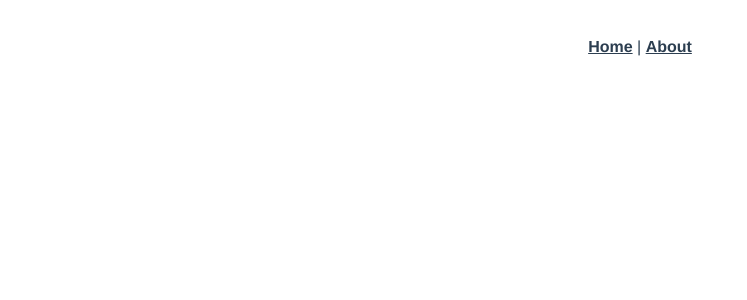
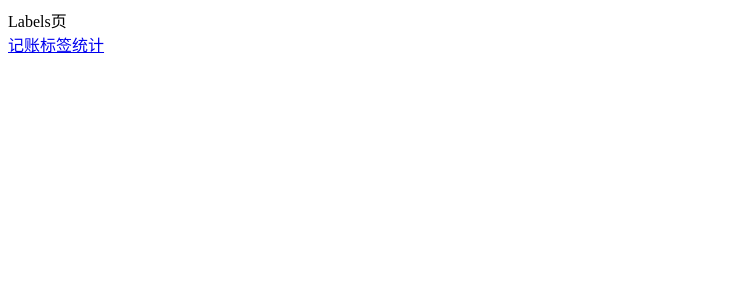
Before and after one commit to jaycemxy/money-bag, a Vue app: page /#/labels in a window 1280 px wide. Shown: the top 300 px of the page, without its empty margins (0-747 px from the left). Built offline with nearby package versions, Linux system fonts and the light colour scheme.

Commit message:
添加三个初始页面

```diff
--- a/src/App.vue
+++ b/src/App.vue
@@ -1,10 +1,11 @@
 <template>
-  <div id="app">
-    <div id="nav">
-      <router-link to="/">Home</router-link> |
-      <router-link to="/about">About</router-link>
+  <div>
+    <router-view/>
+    <div>
+      <router-link to="/money">记账</router-link>
+      <router-link to="/labels">标签</router-link>
+      <router-link to="/statistics">统计</router-link>
     </div>
-    <router-view/>
   </div>
 </template>
 
--- a/src/main.ts
+++ b/src/main.ts
@@ -1,13 +1,13 @@
-import Vue from 'vue'
-import App from './App.vue'
-import './registerServiceWorker'
-import router from './router'
-import store from './store'
+import Vue from "vue";
+import App from "./App.vue";
+import "./registerServiceWorker";
+import router from "./router";
+import store from "./store";
 
-Vue.config.productionTip = false
+Vue.config.productionTip = false;
 
 new Vue({
   router,
   store,
-  render: h => h(App)
-}).$mount('#app')
+  render: (h) => h(App),
+}).$mount("#app");
--- a/src/router/index.ts
+++ b/src/router/index.ts
@@ -1,27 +1,32 @@
-import Vue from 'vue'
-import VueRouter, { RouteConfig } from 'vue-router'
-import Home from '../views/Home.vue'
+import Vue from "vue";
+import VueRouter, { RouteConfig } from "vue-router";
+import Money from "@/views/Money.vue";
+import Labels from "@/views/Labels.vue";
+import Statistics from "@/views/Statistics.vue";
 
-Vue.use(VueRouter)
+Vue.use(VueRouter);
 
 const routes: Array<RouteConfig> = [
   {
-    path: '/',
-    name: 'Home',
-    component: Home
+    path: "/",
+    redirect: "/money",
   },
   {
-    path: '/about',
-    name: 'About',
-    // route level code-splitting
-    // this generates a separate chunk (about.[hash].js) for this route
-    // which is lazy-loaded when the route is visited.
-    component: () => import(/* webpackChunkName: "about" */ '../views/About.vue')
-  }
-]
+    path: "/money",
+    component: Money,
+  },
+  {
+    path: "/labels",
+    component: Labels,
+  },
+  {
+    path: "/statistics",
+    component: Statistics,
+  },
+];
 
 const router = new VueRouter({
-  routes
-})
+  routes,
+});
 
-export default router
+export default router;
--- /dev/null
+++ b/src/views/Labels.vue
@@ -0,0 +1,15 @@
+<template>
+  <div>
+    Labels页
+  </div>
+</template>
+
+<script lang="ts">
+  export default {
+
+  }
+</script>
+
+<style lang="scss" scoped>
+
+</style>
--- /dev/null
+++ b/src/views/Money.vue
@@ -0,0 +1,15 @@
+<template>
+  <div>
+    money页
+  </div>
+</template>
+
+<script lang="ts">
+  export default {
+
+  }
+</script>
+
+<style lang="scss" scoped>
+
+</style>
--- /dev/null
+++ b/src/views/Statistics.vue
@@ -0,0 +1,15 @@
+<template>
+  <div>
+    统计页
+  </div>
+</template>
+
+<script lang="ts">
+  export default {
+
+  }
+</script>
+
+<style lang="scss" scoped>
+
+</style>
```
Also changed, not shown: package.json (+27 -36 lines), 1 other file (tests, documents, lock files or other folders).
